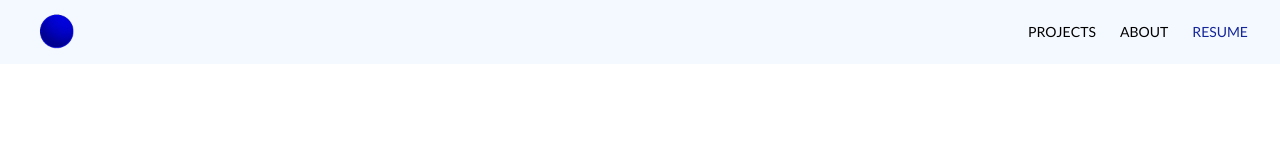
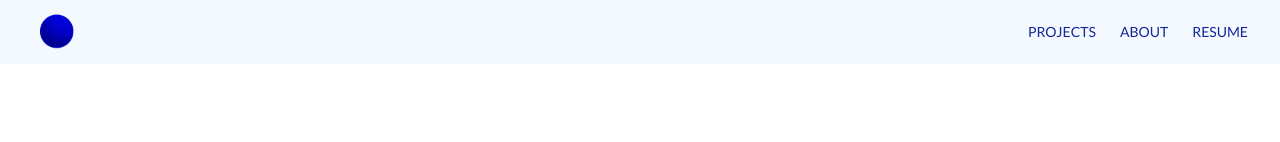
Before and after one commit to johnkimdw/portfolio, a React (Create React App) app: page / in a window 1280 px wide. Shown: the top 142 px of the page. Built offline with nearby package versions, Linux system fonts and the light colour scheme.

Commit message:
minor style changes

```diff
--- a/src/components/About.js
+++ b/src/components/About.js
@@ -16,7 +16,7 @@ export default function About() {
 
 
                 {/* ABOUT ME SECTION */}
-                <div class="container mx-auto max-w-screen-xl px-4 sm:px-6 lg:px-8 border ">
+                <div class="container mx-auto max-w-screen-xl px-4 sm:px-6 lg:px-8">
                     <div class="bg-blue-100/30 p-10 mx-22 my-20 relative block overflow-hidden border rounded-lg border-primary  ">
                         <div class="grid md:grid-cols-2 sm:justify-between sm:gap-4 text-text">
                             {/* LEFT——PHOTO & NAME & SHORT DESC */}
--- a/src/components/Navbar.js
+++ b/src/components/Navbar.js
@@ -18,7 +18,7 @@ export default function Navbar() {
                                 <div className="block">
 
                                     <Link
-                                            class="text-text hover:text-secondary cursor-pointer"
+                                            class="text-primary hover:text-secondary cursor-pointer"
                                                 activeClass="active"
                                                 to="intro"
                                                 spy={true}
@@ -39,7 +39,7 @@ export default function Navbar() {
                             <div class="md:flex md:items-center md:gap-12">
                                 <nav aria-label="Global" class="md:block">
                                     <ul class="flex items-center gap-6 text-sm">
-                                        <li class="text-blue hover:text-secondary cursor-pointer">
+                                        <li class="text-primary hover:text-secondary cursor-pointer">
                                         <Link
                                         class="text-primary  hover:text-blue-400 cursor-pointer"
                                             activeClass="active"
@@ -51,7 +51,7 @@ export default function Navbar() {
                                             {/* <a class="text-text transition hover:text-secondary" href="#projects"> PROJECTS </a> */}
                                         </li>
 
-                                        <li class="text-text hover:text-secondary cursor-pointer">
+                                        <li class="text-primary hover:text-secondary cursor-pointer">
                                         <Link
                                             class="text-primary  hover:text-blue-400 cursor-pointer"
                                             activeClass="active"
```
